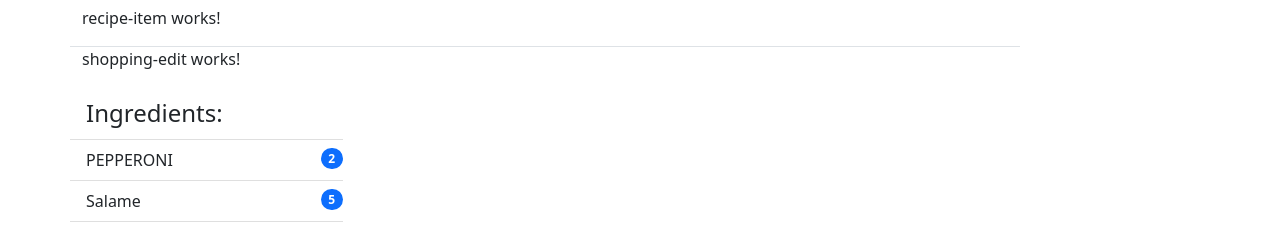
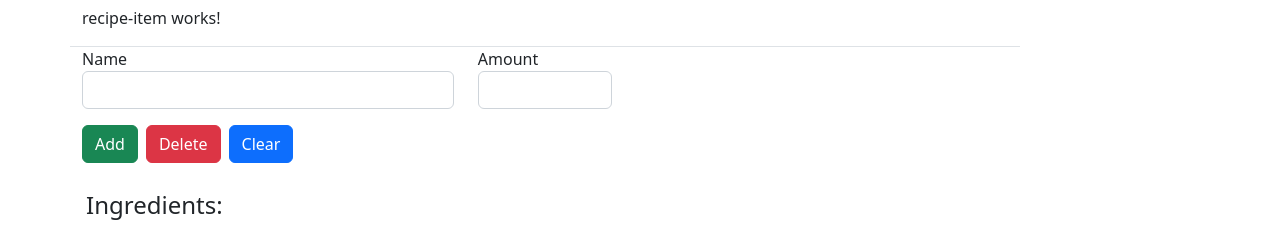
Before and after one commit to LucaSpennato/Angular-Recipe-and-Shopping-App, an Angular app: page / in a window 1280 px wide. Shown: the part 348-576 px from the top of the page. Built offline with nearby package versions, Linux system fonts and the light colour scheme.

Commit message:
shpping comp style

```diff
--- a/src/app/shopping-list/shopping-edit/shopping-edit.component.html
+++ b/src/app/shopping-list/shopping-edit/shopping-edit.component.html
@@ -1 +1,25 @@
-<p>shopping-edit works!</p>
+<div class="row">
+    <div class="col-12">
+        <form action="">
+
+            <div class="row">
+                <div class="col-sm-5 form-group">
+                    <label for="name">Name</label>
+                    <input type="text" id="name" class="form-control">
+                </div>
+                <div class="col-sm-2 form-group">
+                    <label for="amount">Amount</label>
+                    <input type="number" id="amount" class="form-control">
+                </div>
+            </div>
+            <div class="row my-3">
+                <div class="col-12">
+                    <button class="btn btn-success" type="submit">Add</button>
+                    <button class="btn btn-danger mx-2" type="submit">Delete</button>
+                    <button class="btn btn-primary" type="submit">Clear</button>
+                </div>
+            </div>
+
+        </form>
+    </div>
+</div>
```
